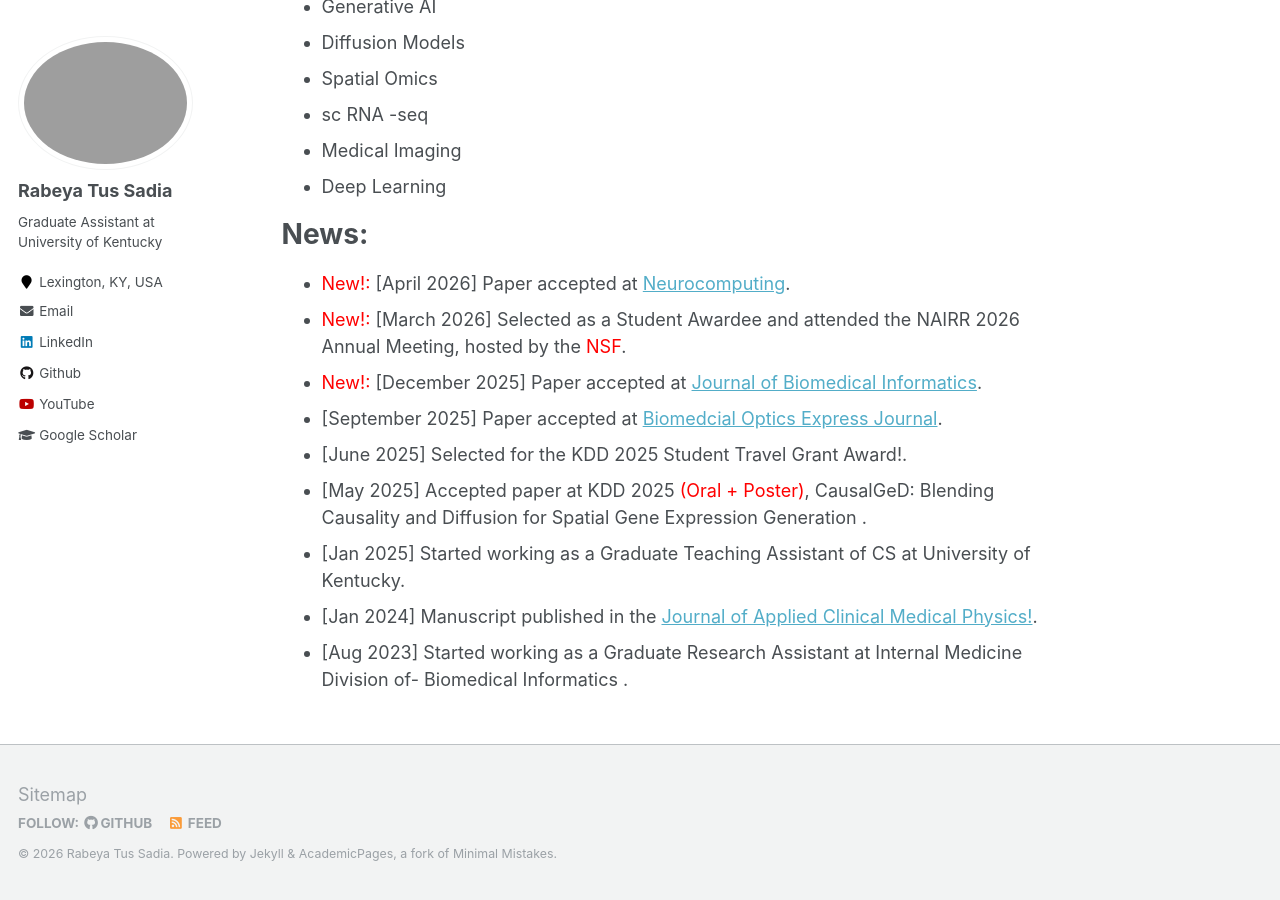
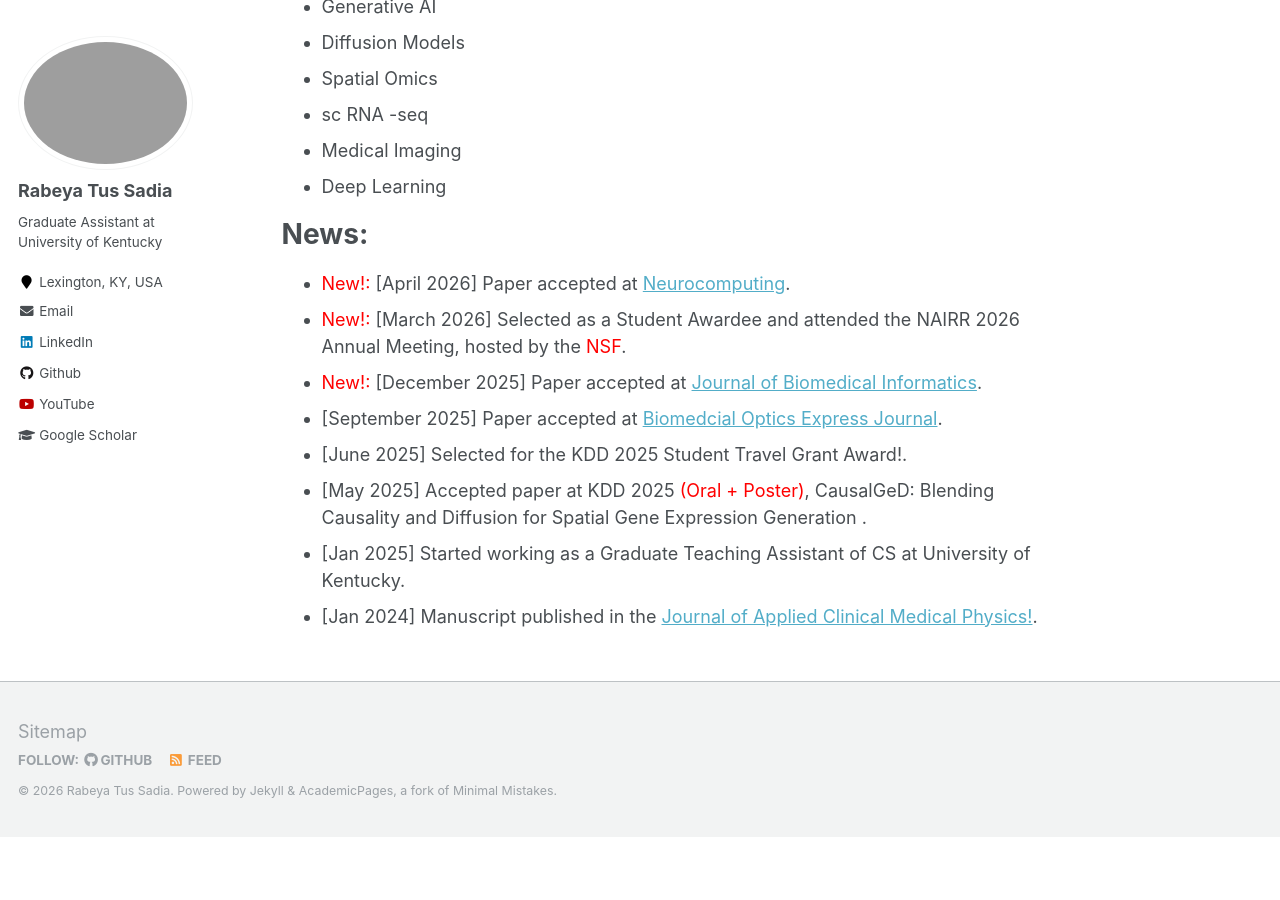
Before and after one commit to Rumi07/rumi07.github.io, a Jekyll site: the page built from _pages/about.md, in a window 1280 px wide and 900 px high, scrolled down 932 px. Built offline with Jekyll 4.4.1, drawn with Linux system fonts in a browser that asks for light colours; after the commit the page ends 1769 px from its top, so only the background shows below that.

Commit message:
updated about md

```diff
--- a/_pages/about.md
+++ b/_pages/about.md
@@ -51,4 +51,3 @@ News:
 - [May 2025] Accepted paper at KDD 2025 <span style="color:red">(Oral + Poster)</span>, CausalGeD: Blending Causality and Diffusion for Spatial Gene Expression Generation .
 - [Jan 2025] Started working as a Graduate Teaching Assistant of CS at University of Kentucky.
 - [Jan 2024] Manuscript published in the [Journal of Applied Clinical Medical Physics!](https://aapm.onlinelibrary.wiley.com/doi/full/10.1002/acm2.14270).
-- [Aug 2023] Started working as a Graduate Research Assistant at Internal Medicine Division of- Biomedical Informatics .
```
